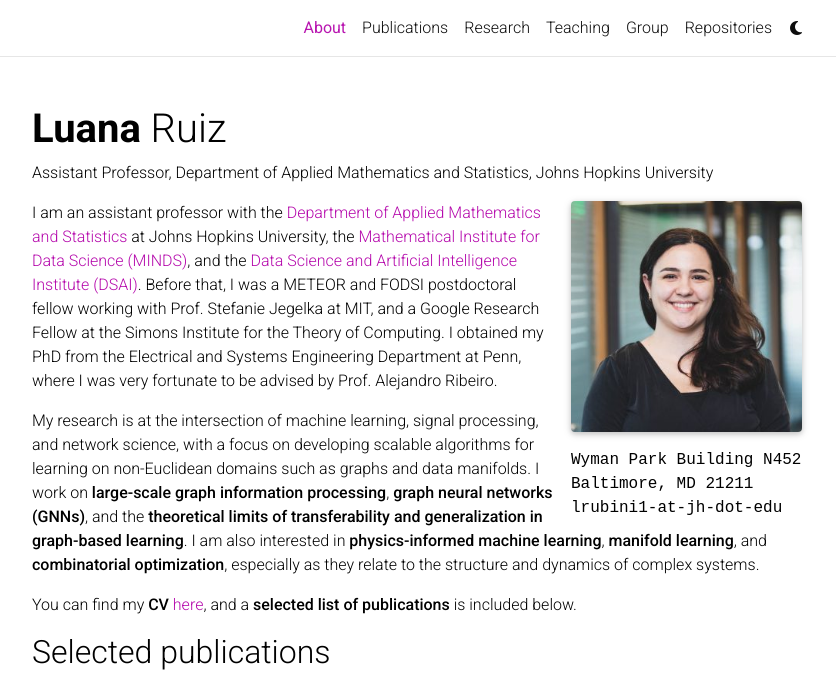
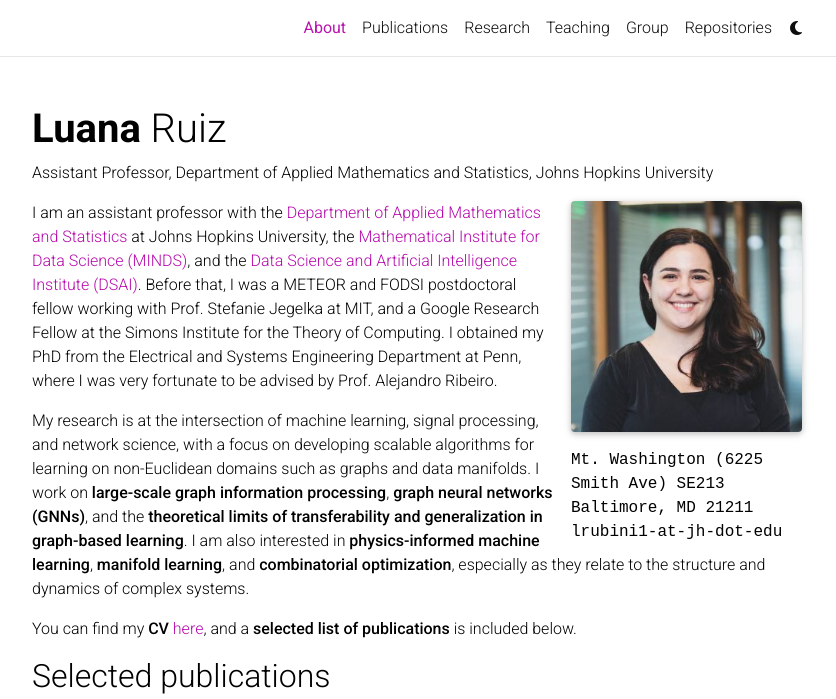
Before and after one commit to luanaruiz9/luanaruiz9.github.io, a Jekyll site: the page built from _pages/about.md, in a window 1280 px wide, cut to the strip 0-699 px from the top of the page. Shown: the whole strip, without its empty margins (223-1059 px from the left). Built offline with Jekyll 4.4.1, drawn with Linux system fonts in a browser that asks for light colours; full-size pictures stand in for the smaller copies a plugin makes; comment, search, counter and statistics services are not loaded; a style sheet for code colours, icons or effects is not loaded.

Commit message:
Updated address

```diff
--- a/_pages/about.md
+++ b/_pages/about.md
@@ -8,7 +8,7 @@
   image: prof_pic.jpg
   image_circular: false # crops the image to make it circular
   address: >
-    <p>Wyman Park Building N452</p>
+    <p>Mt. Washington (6225 Smith Ave) SE213</p>
     <p>Baltimore, MD 21211</p>
     <p>lrubini1-at-jh-dot-edu</p>
 
```
